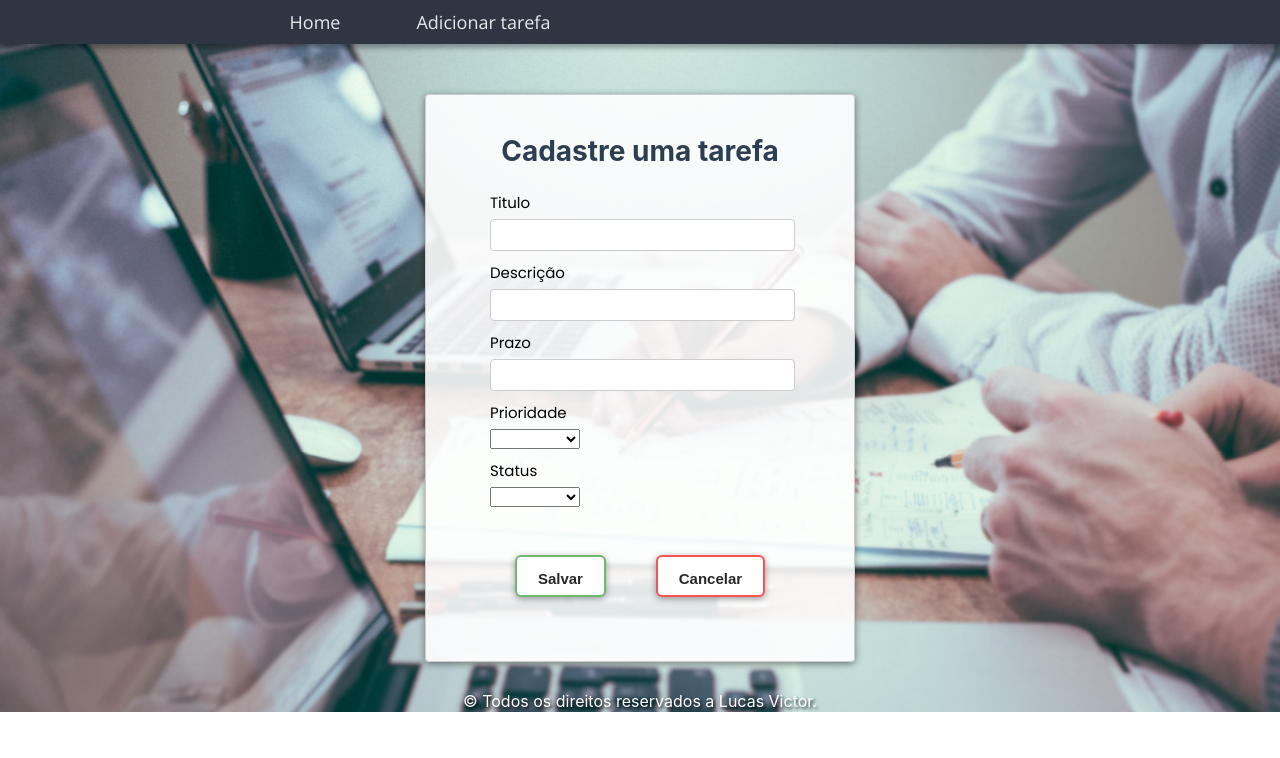
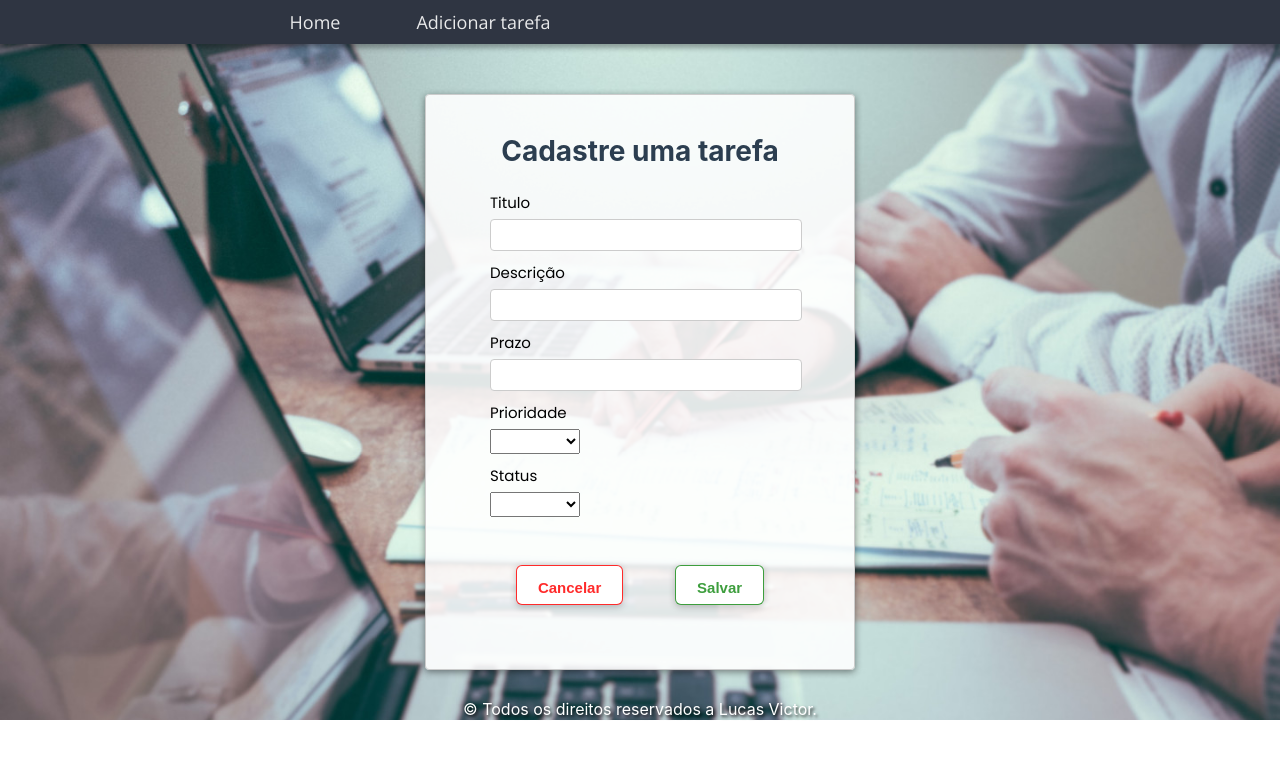
Before and after one commit to lucasmbrute2/frontend-to-do-list-react, a React (Create React App) app: page /add in a window 1280 px wide. Shown: the top 758 px of the page. Built offline with nearby package versions, Linux system fonts and the light colour scheme; the HTML template or start-up script is replaced by a standard one; a web font is replaced by a local one.

Commit message:
estilizando form/modal

```diff
--- a/src/components/shared/Form/Formulario.js
+++ b/src/components/shared/Form/Formulario.js
@@ -79,10 +79,10 @@ const Formulario = ({ props , titulo })=>{
                     </div>
                 </div>
                 <div className="add-form-buttons">
-                    <button type="submit" className="add-form-buttons-salvar">Salvar</button>
                     <Link to="/">
                         <button className="add-form-buttons-cancelar">Cancelar</button>
                     </Link>
+                    <button type="submit" className="add-form-buttons-salvar">Salvar</button>
                 </div>
             </form>
             )}
--- a/src/components/shared/Form/Formulario.scss
+++ b/src/components/shared/Form/Formulario.scss
@@ -8,7 +8,6 @@
     margin: 50px auto;
     background-color: rgba(255, 255, 255, 0.884);
     padding: 1rem 4rem 4rem 4rem;
-
     &-h1{
         text-align: center;
         font-size: 28px;
@@ -25,17 +24,18 @@
                 padding: .8rem 1.3rem .5rem 1.3rem;
                 font-size: 15px;
                 font-weight:bold;
-                border: 2px solid rgba(247, 1, 1, 0.671);
+                border: 1.8px solid rgba(255, 0, 0, 0.836);
                 border-radius: 6px;
                 cursor: pointer;
                 transition: .2s ease-out;
                 background-color: #fff;
-                box-shadow: 0 2px 7px 0 rgba(0, 0, 0, 0.363);
-                color: rgba(0, 0, 0, 0.842);
+                box-shadow: 0 2px 7px 0 rgba(0, 0, 0, 0.226);
+                color: rgba(255, 0, 0, 0.836);
 
             }
             &-salvar{
-                border-color: rgba(100, 177, 100, 0.918);
+                color: rgba(0, 128, 0, 0.76);
+                border-color: rgba(0, 128, 0, 0.76);
             }
             &-cancelar:hover,&-salvar:hover{
                 transform: scale(1.1);
@@ -52,16 +52,17 @@
             }
             &-select{
                 width: 30%;
-                height: 20px;
+                height: 25px;
             }
             input{
                 border: 1px solid #ccc;
                 border-radius: 4px;
-                padding: 0 .1rem;
+                padding: 0 .3rem;
                 font-size: 18px;
                 outline: none;
                 width: 100%;
                 height: 30px;
+                color: rgba(0, 0, 0, 0.836);
             }
         }
     }
--- a/src/pages/Home/Home.scss
+++ b/src/pages/Home/Home.scss
@@ -6,9 +6,9 @@
    &-h1{
       text-align: center;
       font-size: 60px;
-      text-shadow: .1em .1em .2em rgba(255, 255, 255, 0.651);
+      text-shadow: .1em .1em .2em rgba(255, 255, 255, 0.678);
       font-family: 'Gluten', cursive;
-      font-weight: 300;
+      font-weight: 200;
       margin: 25px 0 0px 0;
       color: #000;
    }
--- a/src/pages/viewTask/styleModal.scss
+++ b/src/pages/viewTask/styleModal.scss
@@ -1,3 +1,24 @@
 .bttn-excluir2{
-
+    padding: .8rem 1.3rem .5rem 1.3rem;
+    font-size: 15px;
+    font-weight:bold;
+    border: 2px solid #ccc;
+    border-radius: 6px;
+    cursor: pointer;
+    transition: .2s ease-out;
+    background-color: #fff;
+    box-shadow: 0 2px 7px 0 rgba(0, 0, 0, 0.274);
+    color: rgba(0, 0, 0, 0.842);
+    justify-content: space-around;
+    margin: 10px 45px;
+    width: 110px;
 }
+.bttn-excluir2:hover{
+    transform: scale(1.1);
+}
+.modal{
+    border-radius: 4px;
+}
+.modal h2{
+    padding: 3rem;
+}
--- a/src/pages/viewTask/viewTask.js
+++ b/src/pages/viewTask/viewTask.js
@@ -51,9 +51,9 @@ const ViewTask = (props)=>{
                 </Link>
                 <button onClick={onOpenModal} className="bttn-excluir">Excluir</button>
                 <Modal open={open} onClose={onCloseModal} center>
-                    <h2 style={{ color: 'red' }}>Tem certeza que deseja excluir ?</h2>
-                    <button className='bttn-excluir2'onClick={handleDelete}>Excluir</button>
-                    <button onClick={onCloseModal}>Cancelar</button>
+                    <h2 style={{ color: '#2c3e50' }}>Tem certeza que deseja excluir ?</h2>
+                    <button onClick={onCloseModal} className='bttn-excluir2' >Cancelar</button>
+                    <button style={{ color: 'rgba(255, 0, 0, 0.836)' }}className='bttn-excluir2'onClick={handleDelete}>Excluir</button>
                 </Modal>
             </div>
 
```
